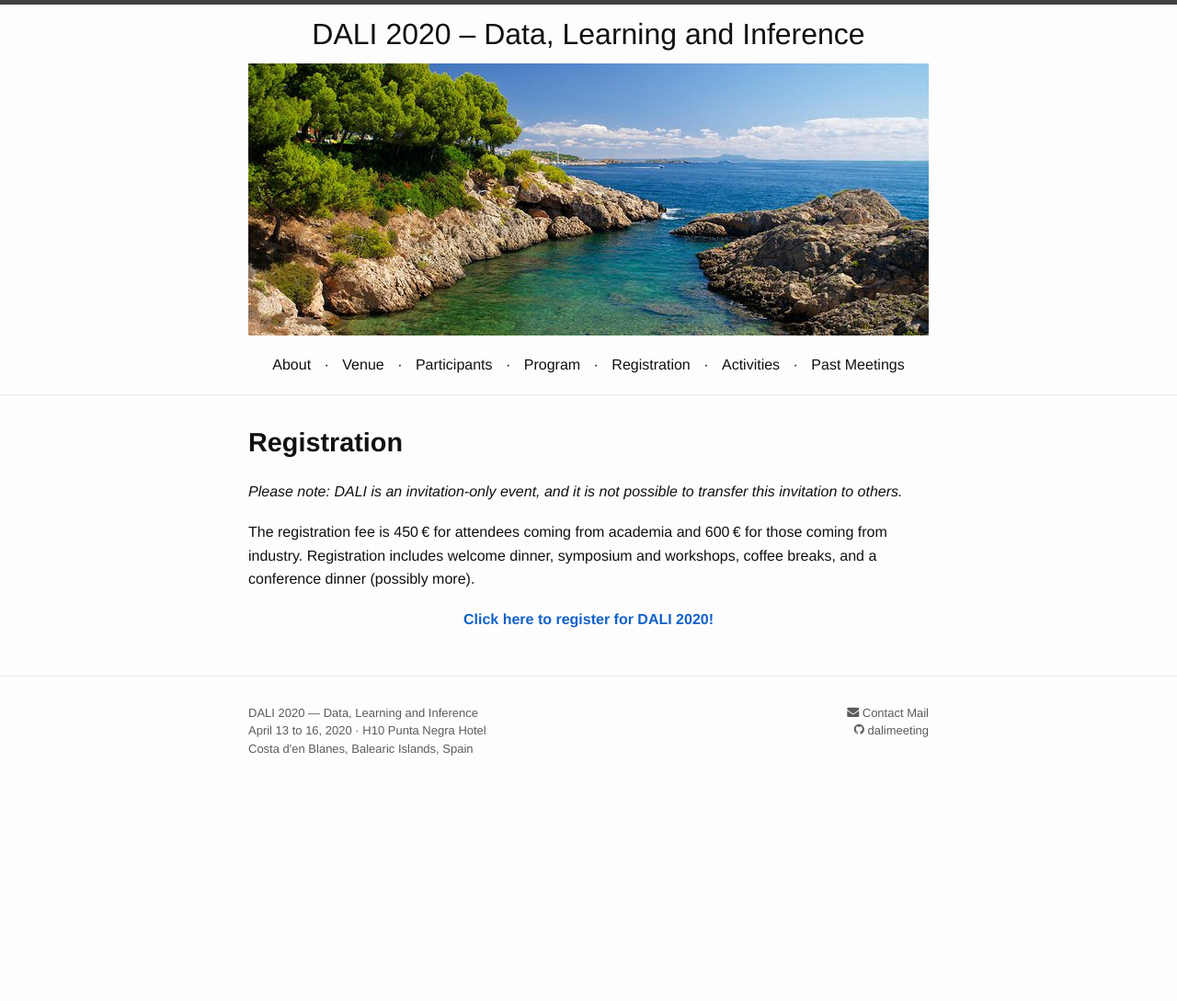
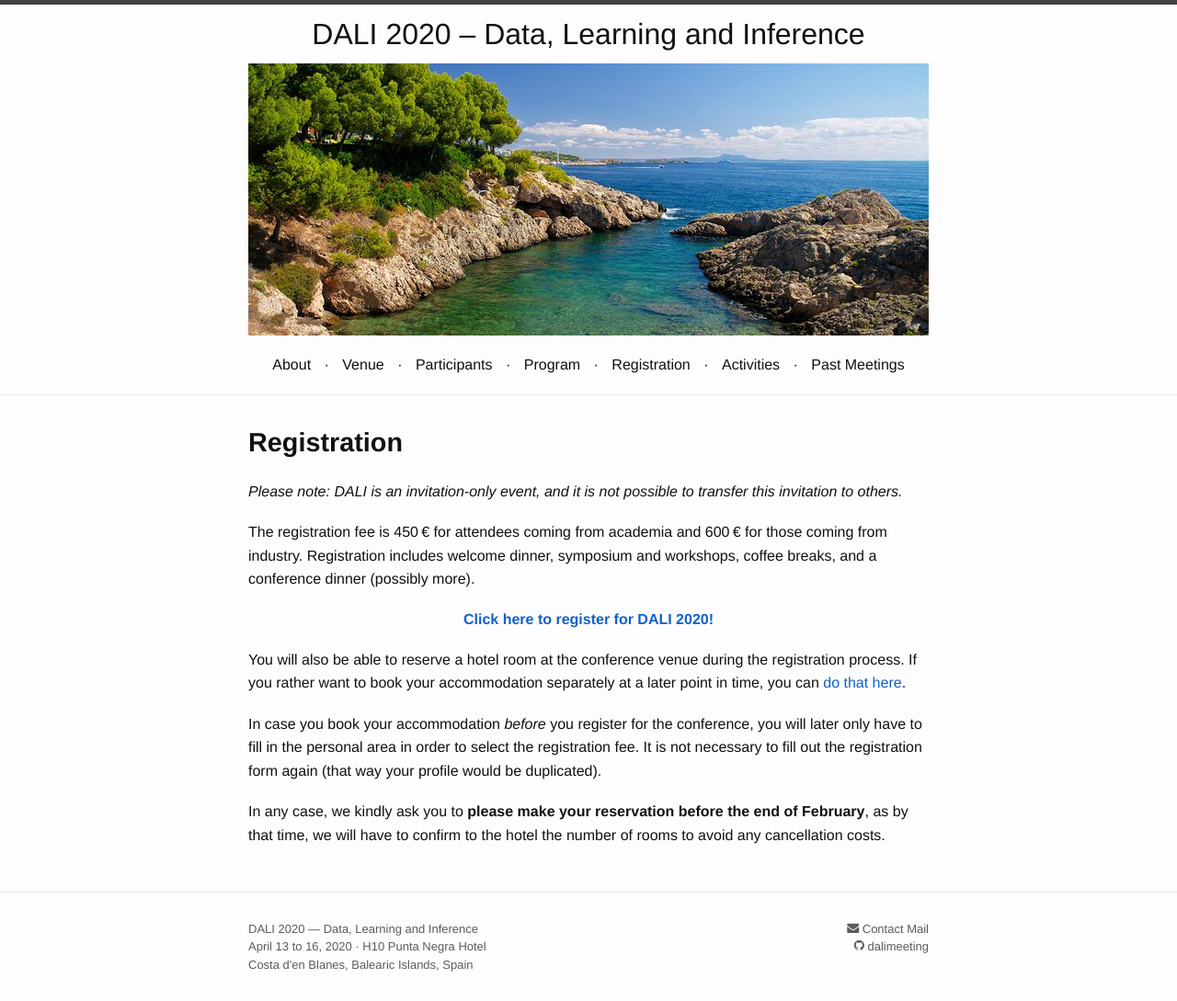
Before and after one commit to dalimeeting/dalimeeting.github.io, a Jekyll site: the page built from registration.html, in a window 1280 px wide. Shown: the whole page at 92% size. Built offline with Jekyll 4.4.1, drawn with Linux system fonts in a browser that asks for light colours; some web fonts are replaced; before the commit the page ends 900 px from its top, so only the background shows below that.

Commit message:
Add information for booking accommodation at the conference venue

```diff
--- a/registration.html
+++ b/registration.html
@@ -7,10 +7,22 @@ layout: page
 <p><em>Please note: DALI is an invitation-only event, and it is not possible to transfer this invitation to others.</em></p>
 
 <p>
-    The registration fee is {{ site.registration.fee.academic }} for attendees coming from academia and {{ site.registration.fee.industry }} for those coming from industry.
-    Registration includes welcome dinner, symposium and workshops, coffee breaks, and a conference dinner (possibly more).
+  The registration fee is 450&thinsp;€ for attendees coming from academia and 600&thinsp;€ for those coming from industry.
+  Registration includes welcome dinner, symposium and workshops, coffee breaks, and a conference dinner (possibly more).
 </p>
 
 <p><center><strong>
-    <a href="https://www.eventosycongresosweb.com/pub/1900011/q2/cgi.hrb?idexp=L0YUZ&main=inscripcion">Click here to register for DALI 2020!</a>
+  <a href="https://www.eventosycongresosweb.com/pub/1900011/q2/cgi.hrb?idexp=L0YUZ&main=inscripcion">Click here to register for DALI 2020!</a>
 </strong></center></p>
+
+<p>
+  You will also be able to reserve a hotel room at the conference venue during the registration process.
+  If you rather want to book your accommodation separately at a later point in time, you can <a href="https://www.eventosycongresosweb.com/pub/1900011/q2/cgi.hrb?idexp=L0YUZ&main=alojamiento&codhot=00005&idsubexp=">do that here</a>.
+</p>
+<p>
+  In case you book your accommodation <em>before</em> you register for the conference, you will later only have to fill in the personal area in order to select the registration fee.
+  It is not necessary to fill out the registration form again (that way your profile would be duplicated).
+</p>
+<p>
+  In any case, we kindly ask you to <strong>please make your reservation before the end of February</strong>, as by that time, we will have to confirm to the hotel the number of rooms to avoid any cancellation costs.
+</p>
```
Also changed, not shown: venue.html (+14 -0 lines).
